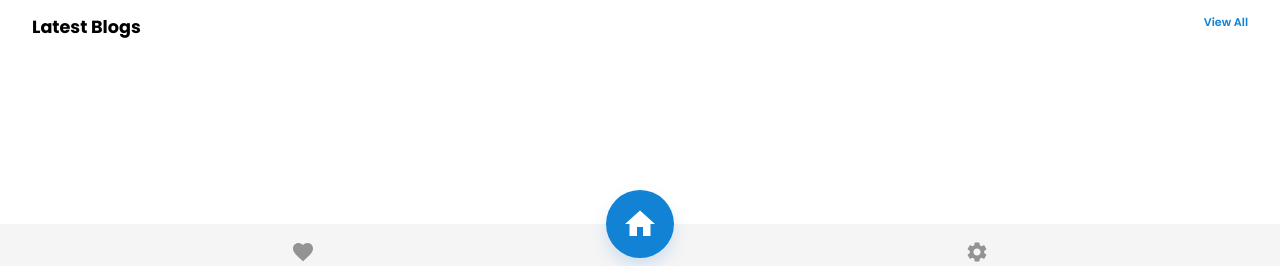
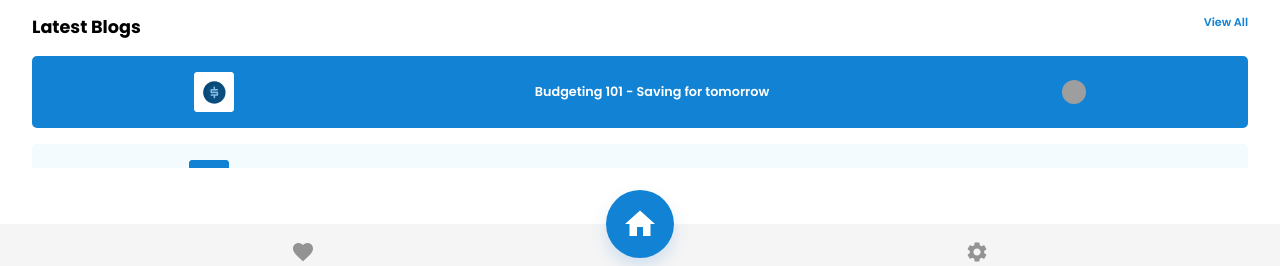
Before and after one commit to DangaRanga/bank-locator, a React (Create React App) app: page /home in a window 1280 px wide. Shown: the part 520-786 px from the top of the page. Built offline with nearby package versions, Linux system fonts and the light colour scheme; grey boxes are pictures that could not be loaded.

Commit message:
home layout complete

```diff
--- a/src/components/chip/chip.css
+++ b/src/components/chip/chip.css
@@ -7,6 +7,10 @@
   white-space: nowrap;
 }
 
+.chip p {
+  display: inline;
+}
+
 .chip.active {
   background-color: #1182d4;
   color: #ffffff;
--- a/src/components/chip/chip.scss
+++ b/src/components/chip/chip.scss
@@ -7,6 +7,10 @@
     padding: 0.3rem 1rem;
     white-space: nowrap;
 
+	p{
+		display: inline;
+	}
+
 	&.active {
 		background-color: #1182d4;
 		color: #ffffff;
--- a/src/components/chip/chip.tsx
+++ b/src/components/chip/chip.tsx
@@ -11,13 +11,13 @@ interface ChipState {}
 export class Chip extends Component<ChipProps, ChipState> {
 	render() {
 		return (
-			<div
+			<span
 				className={`chip${
 					this.props.class ? " " + this.props.class : ""
 				}`}
 			>
 				<p>{this.props.text}</p>
-			</div>
+			</span>
 		);
 	}
 }
--- a/src/components/list/list.css
+++ b/src/components/list/list.css
@@ -1,10 +1,7 @@
-.list {
+.list.horizontal {
   display: flex;
+  flex-direction: row;
   justify-content: space-between;
-}
-
-.list.horizontal {
-  flex-direction: row;
   overflow-x: auto;
 }
 
@@ -13,10 +10,9 @@
 }
 
 .list.vertical {
-  flex-direction: column;
+  display: grid;
+  grid-auto-rows: min-content;
+  grid-auto-columns: 1fr;
+  row-gap: 1rem;
   overflow-y: auto;
 }
-
-.list.vertical > * {
-  margin-bottom: 1rem;
-}
--- a/src/components/list/list.scss
+++ b/src/components/list/list.scss
@@ -1,10 +1,8 @@
 .list {
-	display: flex;
-	justify-content: space-between;
-
 	&.horizontal {
+		display: flex;
 		flex-direction: row;
-
+		justify-content: space-between;
 		overflow-x: auto;
 		& > * {
 			margin-right: 1rem;
@@ -12,11 +10,10 @@
 	}
 
 	&.vertical {
-		flex-direction: column;
+		display: grid;
+		grid-auto-rows: min-content;
+		grid-auto-columns: 1fr;
+		row-gap: 1rem;
 		overflow-y: auto;
-
-		& > * {
-			margin-bottom: 1rem;
-		}
 	}
 }
--- a/src/components/list_tile/list_tile.css
+++ b/src/components/list_tile/list_tile.css
@@ -0,0 +1,11 @@
+.list-tile {
+  background-color: #f3fbff;
+  color: #535954;
+  padding: 1rem;
+  border-radius: 5px;
+}
+
+.list-tile.active {
+  background-color: #1182d4;
+  color: #ffffff;
+}
--- a/src/components/list_tile/list_tile.scss
+++ b/src/components/list_tile/list_tile.scss
@@ -0,0 +1,11 @@
+.list-tile {
+	background-color: #f3fbff;
+	color: #535954;
+    padding: 1rem;
+    border-radius: 5px;
+
+    &.active {
+    background-color: #1182d4;
+    color: #ffffff;
+    }
+}
--- a/src/components/list_tile/list_tile.tsx
+++ b/src/components/list_tile/list_tile.tsx
@@ -1,23 +1,24 @@
 import React, { Component } from "react";
 import "./list_tile.css";
 
-
 interface ListTileProps {
-
+	class?: string;
 }
 
-interface ListTileState {
+interface ListTileState {}
 
-}
-
-export class ListTile extends Component<ListTileProps,ListTileState> {
-    render() {
-        return (
-            <div>
-
-            </div>
-        );
-    }
+export class ListTile extends Component<ListTileProps, ListTileState> {
+	render() {
+		return (
+			<div
+				className={`list-tile${
+					this.props.class ? " " + this.props.class : ""
+				}`}
+			>
+				{this.props.children}
+			</div>
+		);
+	}
 }
 
 export default ListTile;
--- a/src/pages/home/home.css
+++ b/src/pages/home/home.css
@@ -35,11 +35,7 @@
   font-size: 1.15rem;
 }
 
-#home-page #content .categories {
-  max-width: calc(100% -32px);
-}
-
-#home-page #content .articles .author-img {
+#home-page #content .avatar {
   height: 24px;
   width: 24px;
   object-fit: cover;
@@ -72,6 +68,25 @@
   color: #1182d4;
 }
 
+#home-page #content .blogs {
+  margin-right: 2rem;
+}
+
+#home-page #content .blogs .list-tile {
+  display: flex;
+  flex-direction: row;
+  justify-content: space-around;
+  align-items: center;
+  font-weight: 600;
+  font-size: 0.8rem;
+}
+
+#home-page #content .blogs .list-tile .tile-icon {
+  width: 40px;
+  height: 40px;
+  margin-right: 0.5rem;
+}
+
 #home-page #bottom-nav {
   grid-area: bottom;
 }
--- a/src/pages/home/home.scss
+++ b/src/pages/home/home.scss
@@ -36,17 +36,15 @@
 			font-size: 1.15rem;
 		}
 
-		.categories {
-			max-width: calc(100% -32px);
+		.avatar {
+			height: 24px;
+			width: 24px;
+			object-fit: cover;
+			border-radius: 50%;
 		}
 
 		.articles {
-			.author-img {
-				height: 24px;
-				width: 24px;
-				object-fit: cover;
-				border-radius: 50%;
-			}
+
 
 			.author {
 				display: flex;
@@ -74,6 +72,25 @@
 				color: #1182d4;
 			}
 		}
+
+		.blogs{
+			margin-right: 2rem;
+			.list-tile{
+				display: flex;
+				flex-direction: row;
+				justify-content: space-around;
+				align-items: center;
+				font-weight: 600;
+				font-size: 0.8rem;
+
+				.tile-icon{
+					width:40px;
+					height:40px;
+					margin-right: 0.5rem;
+				}
+
+			}
+		}
 	}
 
 	#bottom-nav {
--- a/src/pages/home/home.tsx
+++ b/src/pages/home/home.tsx
@@ -1,14 +1,17 @@
 import React, { Component } from "react";
+import man from "../../assets/man.jpg";
+import fimg1 from "../../assets/money_in_hand.jpg";
+import fimg2 from "../../assets/money_tree.jpg";
+import woman from "../../assets/woman.jpg";
+import listTileImg1 from "../../assets/list_tile_img1.png";
+import listTileImg2 from "../../assets/list_tile_img2.png";
 import BottomNav from "../../components/bottom_nav/bottom_nav";
 import Card from "../../components/card2/card2";
 import Chip from "../../components/chip/chip";
 import List from "../../components/list/list";
+import ListTile from "../../components/list_tile/list_tile";
 import TopNav from "../../components/top_nav/topnav";
 import "./home.css";
-import fimg1 from "../../assets/money_in_hand.jpg";
-import fimg2 from "../../assets/money_tree.jpg";
-import woman from "../../assets/woman.jpg";
-import man from "../../assets/man.jpg";
 
 interface HomeProps {}
 
@@ -29,7 +32,7 @@ export class Home extends Component<HomeProps, HomeState> {
 				line1={<p>Saving 101 - Where to start</p>}
 				line2={
 					<div className="author">
-						<img src={man} className="author-img" alt="author" />
+						<img src={man} className="avatar" alt="author" />
 						<p>Jim Johnson</p>
 					</div>
 				}
@@ -39,11 +42,24 @@ export class Home extends Component<HomeProps, HomeState> {
 				line1={<p>Saving 101 - This is</p>}
 				line2={
 					<div className="author">
-						<img src={woman} className="author-img"  alt="author" />
+						<img src={woman} className="avatar" alt="author" />
 						<p>Stacy Smith</p>
 					</div>
 				}
-			/>
+			/>,
+		];
+
+		const blogs: any = [
+			<ListTile class="active">
+				<img className="tile-icon" src={listTileImg1} alt="" />
+				<p>Budgeting 101 - Saving for tomorrow</p>
+				<img src={man} className="avatar" alt="author" />
+			</ListTile>,
+			<ListTile>
+				<img className="tile-icon" src={listTileImg2} alt="" />
+				<p>Avoid Fraud - Keeping your account safe</p>
+				<img src={woman} className="avatar" alt="author" />
+			</ListTile>,
 		];
 
 		return (
@@ -62,11 +78,11 @@ export class Home extends Component<HomeProps, HomeState> {
 						class="articles"
 						elements={articles}
 					/>
-                    <div id="latest-blogs">
-                        <p className="section-title">Latest Blogs</p>
-                        <p className="link">View All</p>
-
-                    </div>
+					<div id="latest-blogs">
+						<p className="section-title">Latest Blogs</p>
+						<p className="link">View All</p>
+					</div>
+					<List class="blogs" direction="vertical" elements={blogs} />
 				</div>
 				<BottomNav></BottomNav>
 			</div>
```
Also changed, not shown: src/assets/list_tile_img1.png (added), src/assets/list_tile_img2.png (added).
